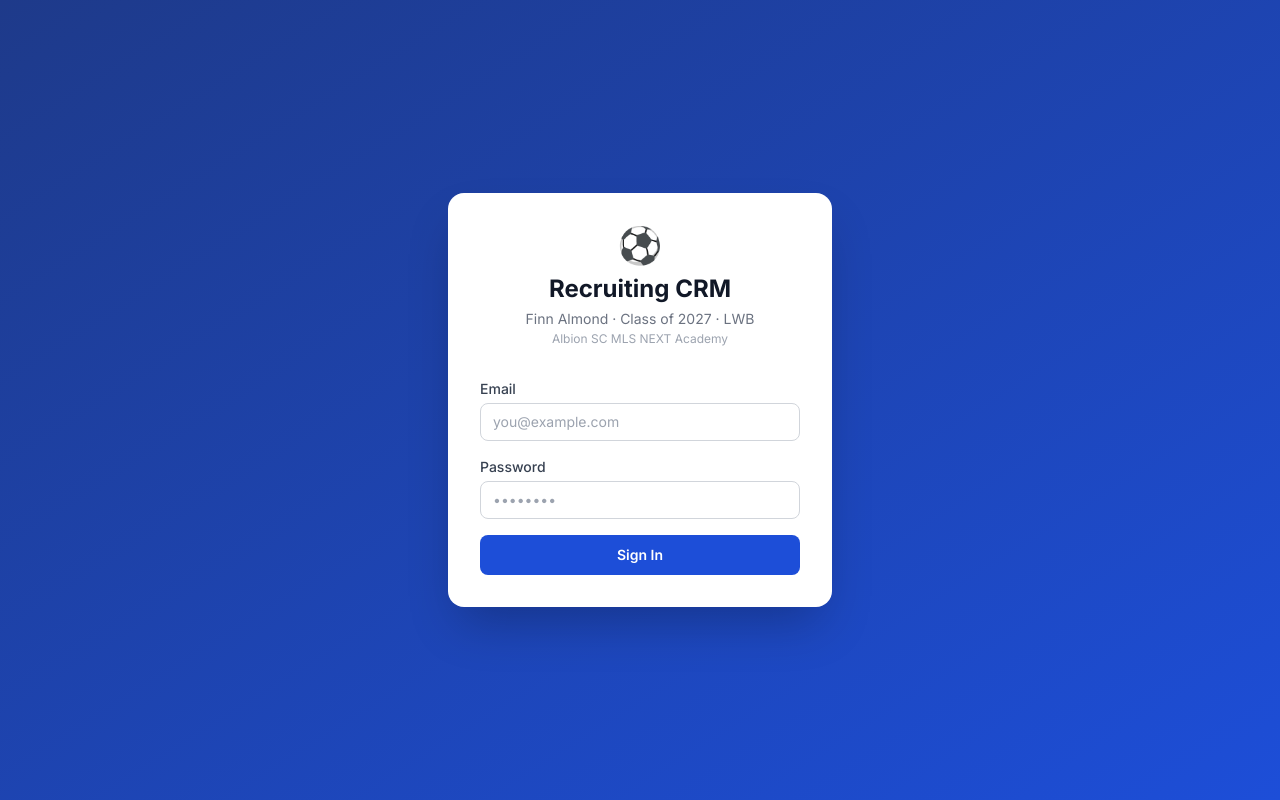
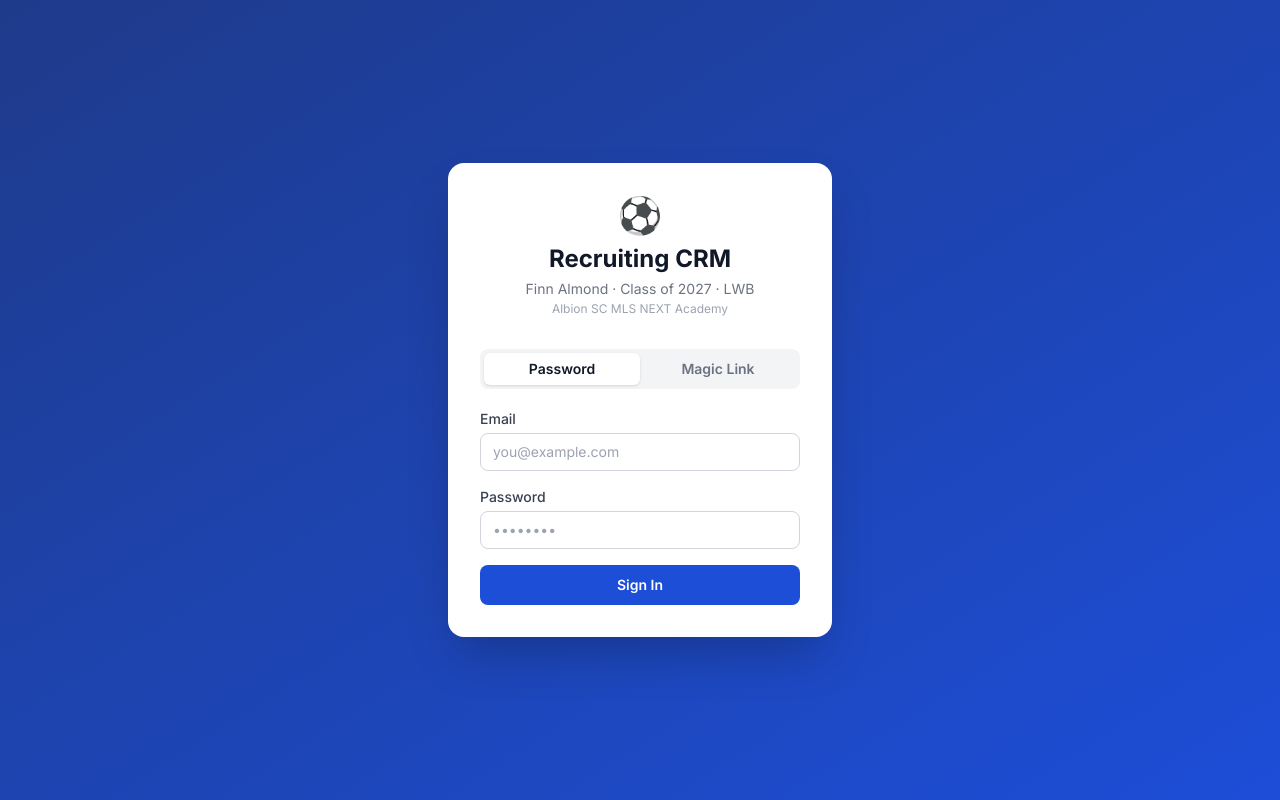
Before and after one commit to rcalmond/finn-recruiting-crm, a Next.js app: page /auth/login in a window 1280 px wide. Built offline with nearby package versions, Linux system fonts and the light colour scheme; no server answers.

Commit message:
Add magic link sign-in to login page

```diff
--- a/src/app/auth/login/page.tsx
+++ b/src/app/auth/login/page.tsx
@@ -4,28 +4,48 @@
 import { useRouter } from 'next/navigation'
 import { createClient } from '@/lib/supabase/client'
 
+type Mode = 'password' | 'magic'
+
 export default function LoginPage() {
   const router = useRouter()
   const supabase = createClient()
   const [email, setEmail] = useState('')
   const [password, setPassword] = useState('')
+  const [mode, setMode] = useState<Mode>('password')
   const [error, setError] = useState<string | null>(null)
+  const [success, setSuccess] = useState<string | null>(null)
   const [loading, setLoading] = useState(false)
 
   async function handleLogin(e: React.FormEvent) {
     e.preventDefault()
     setLoading(true)
     setError(null)
+    setSuccess(null)
 
+    if (mode === 'password') {
       const { error } = await supabase.auth.signInWithPassword({ email, password })
       if (error) {
         setError(error.message)
         setLoading(false)
         return
       }
-
       router.push('/dashboard')
       router.refresh()
+    } else {
+      const { error } = await supabase.auth.signInWithOtp({
+        email,
+        options: {
+          emailRedirectTo: `${window.location.origin}/auth/callback`,
+        },
+      })
+      if (error) {
+        setError(error.message)
+        setLoading(false)
+        return
+      }
+      setSuccess(`Magic link sent to ${email} — check your inbox and click the link to sign in.`)
+      setLoading(false)
+    }
   }
 
   return (
@@ -39,6 +59,24 @@
             Finn Almond · Class of 2027 · LWB
           </p>
           <p className="text-xs text-gray-400 mt-0.5">Albion SC MLS NEXT Academy</p>
+        </div>
+
+        {/* Mode toggle */}
+        <div className="flex rounded-lg bg-gray-100 p-1 mb-5">
+          <button
+            type="button"
+            onClick={() => { setMode('password'); setError(null); setSuccess(null) }}
+            className={`flex-1 py-1.5 rounded-md text-sm font-semibold transition ${mode === 'password' ? 'bg-white shadow text-gray-900' : 'text-gray-500'}`}
+          >
+            Password
+          </button>
+          <button
+            type="button"
+            onClick={() => { setMode('magic'); setError(null); setSuccess(null) }}
+            className={`flex-1 py-1.5 rounded-md text-sm font-semibold transition ${mode === 'magic' ? 'bg-white shadow text-gray-900' : 'text-gray-500'}`}
+          >
+            Magic Link
+          </button>
         </div>
 
         <form onSubmit={handleLogin} className="space-y-4">
@@ -55,6 +93,8 @@
               placeholder="you@example.com"
             />
           </div>
+
+          {mode === 'password' && (
             <div>
               <label className="block text-sm font-medium text-gray-700 mb-1">
                 Password
@@ -68,6 +108,13 @@
                 placeholder="••••••••"
               />
             </div>
+          )}
+
+          {mode === 'magic' && (
+            <p className="text-xs text-gray-500">
+              We&apos;ll email you a one-click sign-in link. No password needed.
+            </p>
+          )}
 
           {error && (
             <p className="text-sm text-red-600 bg-red-50 rounded-lg px-3 py-2">
@@ -75,13 +122,23 @@
             </p>
           )}
 
+          {success && (
+            <p className="text-sm text-green-700 bg-green-50 rounded-lg px-3 py-2">
+              {success}
+            </p>
+          )}
+
+          {!success && (
             <button
               type="submit"
               disabled={loading}
               className="w-full bg-blue-700 hover:bg-blue-800 text-white font-semibold py-2.5 rounded-lg text-sm transition disabled:opacity-60"
             >
-            {loading ? 'Signing in…' : 'Sign In'}
+              {loading
+                ? (mode === 'magic' ? 'Sending…' : 'Signing in…')
+                : (mode === 'magic' ? 'Send Magic Link' : 'Sign In')}
             </button>
+          )}
         </form>
       </div>
     </div>
```
Lines whose indentation alone changed are shown as unchanged.
